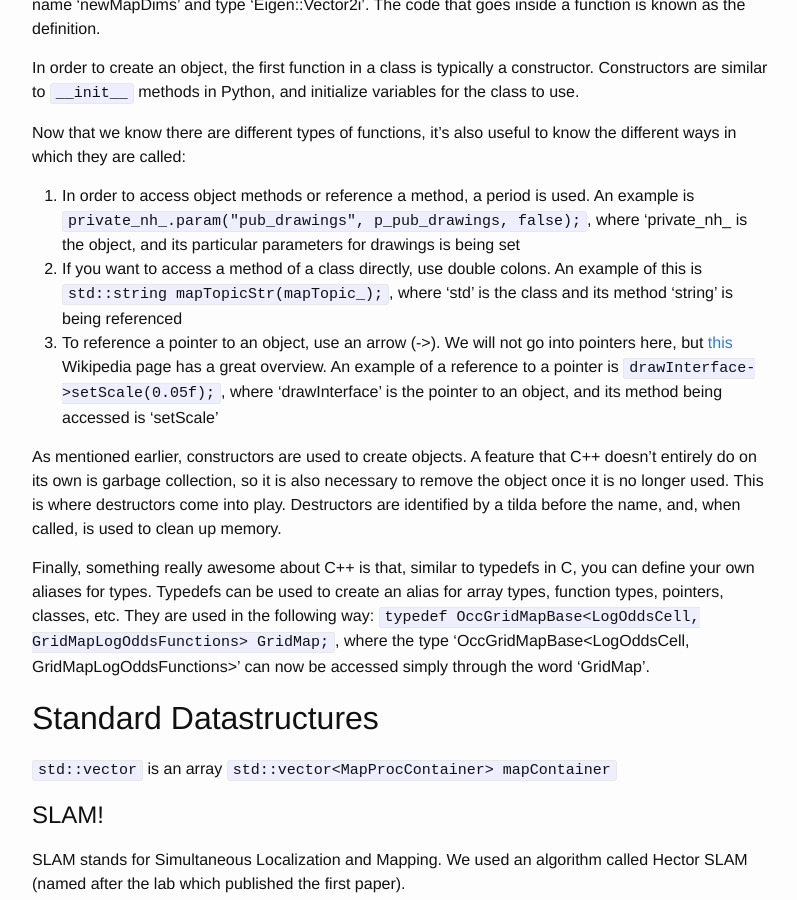
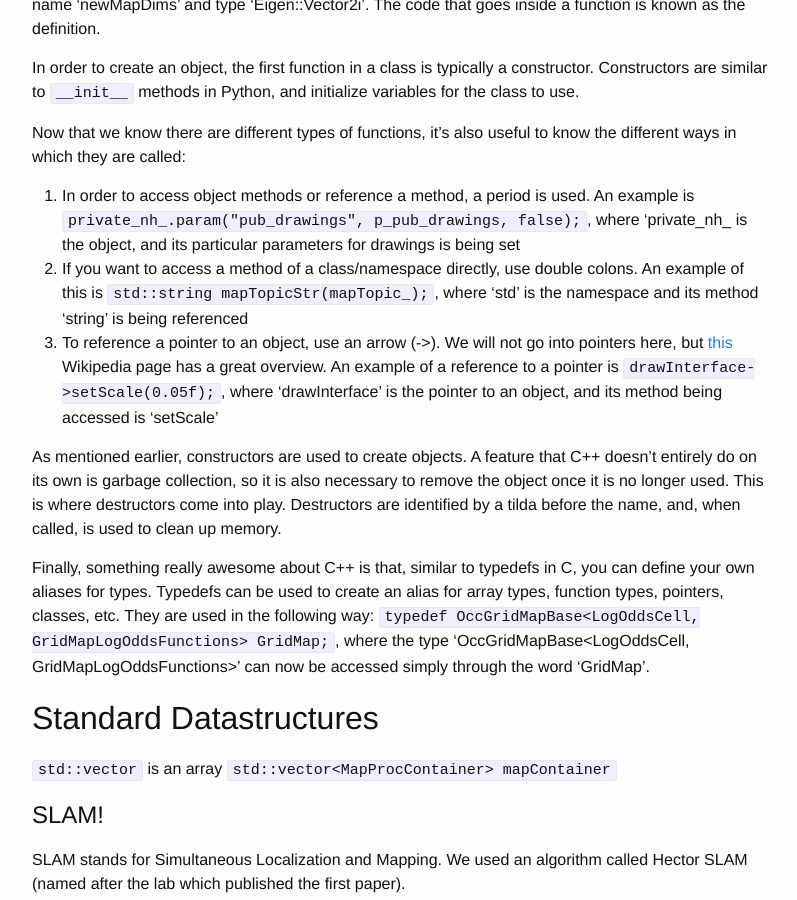
Before and after one commit to skchandra/neato_street_view, a Jekyll site: the page built from _posts/2015-11-20-introduction-to-slam-in-cpp.markdown, in a window 1280 px wide and 900 px high, scrolled down 1548 px. Shown: the whole window, without its empty margins (238-1035 px from the left). Built offline with Jekyll 4.4.1, drawn with Linux system fonts in a browser that asks for light colours.

Commit message:
changed class to namespace

```diff
--- a/_posts/2015-11-20-introduction-to-slam-in-cpp.markdown
+++ b/_posts/2015-11-20-introduction-to-slam-in-cpp.markdown
@@ -33,7 +33,7 @@ In order to create an object, the first function in a class is typically a const
 Now that we know there are different types of functions, it’s also useful to know the different ways in which they are called:
 
 1. In order to access object methods or reference a method, a period is used. An example is `private_nh_.param("pub_drawings", p_pub_drawings, false);`, where ‘private_nh_ is the object, and its particular parameters for drawings is being set
-2. If you want to access a method of a class directly, use double colons. An example of this is `std::string mapTopicStr(mapTopic_);`, where ‘std’ is the class and its method ‘string’ is being referenced
+2. If you want to access a method of a class/namespace directly, use double colons. An example of this is `std::string mapTopicStr(mapTopic_);`, where ‘std’ is the namespace and its method ‘string’ is being referenced
 3. To reference a pointer to an object, use an arrow (->). We will not go into pointers here, but [this](https://en.wikipedia.org/wiki/Pointer_(computer_programming) "Wiki page") Wikipedia page has a great overview. An example of a reference to a pointer is `drawInterface->setScale(0.05f);`, where ‘drawInterface’ is the pointer to an object, and its method being accessed is ‘setScale’
 
 As mentioned earlier, constructors are used to create objects. A feature that C++ doesn’t entirely do on its own is garbage collection, so it is also necessary to remove the object once it is no longer used. This is where destructors come into play. Destructors are identified by a tilda before the name, and, when called, is used to clean up memory.
```
